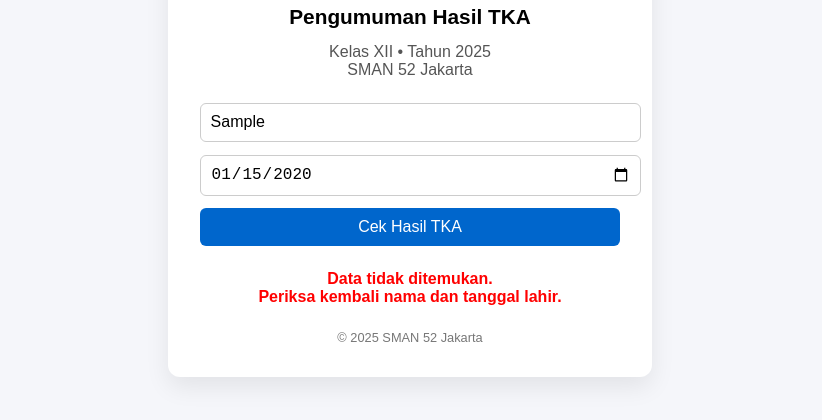
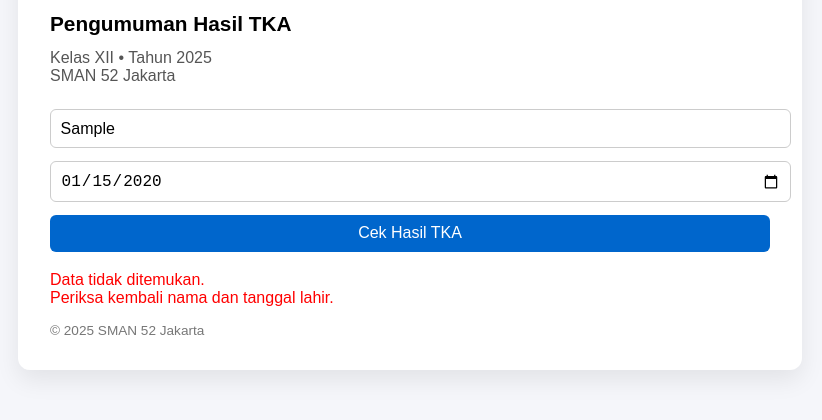
Before and after one commit to bagus256/Hasil-TKA-SMAN-52-Jakarta-Tahun-2025, a plain HTML site: page index.html in a window 1280 px wide. Both pictures are taken after typing "Sample", "2020-01-15" into the empty fields and a click on the button "Cek Hasil TKA". Shown: the part 292-712 px from the top of the page, without its empty margins (230-1052 px from the left). Drawn offline with Linux system fonts and the light colour scheme.

Commit message:
Update index.html

```diff
--- a/index.html
+++ b/index.html
@@ -1,10 +1,9 @@
-
 <!DOCTYPE html>
 <html lang="id">
 <head>
   <meta charset="UTF-8">
   <meta name="viewport" content="width=device-width, initial-scale=1.0">
-  <title>Pengumuman Hasil TKA 2025 - SMAN 52 Jakarta</title>
+  <title>Hasil TKA 2025 - SMAN 52 Jakarta</title>
 
   <style>
     body {
@@ -20,9 +19,8 @@
     .card {
       background: #ffffff;
       padding: 2rem;
-      max-width: 420px;
+      max-width: 720px;
       width: 100%;
-      text-align: center;
       border-radius: 12px;
       box-shadow: 0 10px 25px rgba(0,0,0,0.08);
     }
@@ -69,13 +67,17 @@
     }
 
     #hasil {
-      margin-top: 1.5rem;
-      font-weight: bold;
+      margin-top: 1.2rem;
+    }
+
+    .nilai {
+      border-bottom: 1px dashed #ddd;
+      padding: 0.3rem 0;
     }
 
     footer {
-      margin-top: 1.5rem;
-      font-size: 0.8rem;
+      margin-top: 1rem;
+      font-size: 0.85rem;
       color: #777;
     }
   </style>
@@ -90,47 +92,80 @@
 
     <form onsubmit="cekTKA(event)">
       <input type="text" id="nama" placeholder="Nama Lengkap" required>
-      <input type="date" id="tglLahir" required>
+      <input type="date" id="tgl" required>
       <button type="submit">Cek Hasil TKA</button>
     </form>
 
     <div id="hasil"></div>
 
-    <footer>
-      © 2025 SMAN 52 Jakarta
-    </footer>
+    <footer>© 2025 SMAN 52 Jakarta</footer>
   </div>
 
   <script>
-    const dataTKA = [
-      { nama: "ABDUL JABARUDIN", tgl: "2007-04-12", hasil: "LULUS TKA" },
-      { nama: "AISYAH DWIYANTI", tgl: "2007-08-21", hasil: "LULUS TKA" }
-    ];
+    /* =====================================================
+       DATA TKA
+       Format KEY: "NAMA|YYYY-MM-DD"
+       ===================================================== */
 
-    function cekTKA(event) {
-      event.preventDefault();
+    const DATA_TKA = {
+      "ABDUL JABARUDIN|2007-04-12": {
+        nama: "ABDUL JABARUDIN",
+        tgl: "2007-04-12",
+        nilai: {
+          "Literasi": 78,
+          "Numerasi": 82,
+          "Bahasa Inggris": 80
+        }
+      },
+      "AISYAH DWIYANTI|2007-08-21": {
+        nama: "AISYAH DWIYANTI",
+        tgl: "2007-08-21",
+        nilai: {
+          "Literasi": 85,
+          "Numerasi": 79,
+          "Bahasa Inggris": 88
+        }
+      }
+      // ⬇⬇⬇ TAMBAHKAN DATA SISWA LAIN DI SINI ⬇⬇⬇
+    };
 
-      const namaInput = document.getElementById("nama").value.trim().toUpperCase();
-      const tglInput = document.getElementById("tglLahir").value;
+    function cekTKA(e) {
+      e.preventDefault();
+
+      const nama = document.getElementById("nama").value.trim().toUpperCase();
+      const tgl = document.getElementById("tgl").value;
       const hasilDiv = document.getElementById("hasil");
 
-      const siswa = dataTKA.find(
-        s => s.nama === namaInput && s.tgl === tglInput
-      );
+      const key = nama + "|" + tgl;
 
-      if (siswa) {
+      if (!DATA_TKA[key]) {
         hasilDiv.innerHTML = `
-          NAMA: <strong>${siswa.nama}</strong><br>
-          HASIL TKA: <span style="color: green;">${siswa.hasil}</span>
-        `;
-      } else {
-        hasilDiv.innerHTML = `
-          <span style="color: red;">
+          <span style="color:red;">
             Data tidak ditemukan.<br>
             Periksa kembali nama dan tanggal lahir.
           </span>
         `;
+        return;
       }
+
+      const siswa = DATA_TKA[key];
+
+      let html = `
+        <strong>Nama:</strong> ${siswa.nama}<br>
+        <strong>Tanggal Lahir:</strong> ${siswa.tgl}
+        <hr>
+        <strong>Nilai TKA:</strong>
+      `;
+
+      for (const mapel in siswa.nilai) {
+        html += `
+          <div class="nilai">
+            <strong>${mapel}</strong>: ${siswa.nilai[mapel]}
+          </div>
+        `;
+      }
+
+      hasilDiv.innerHTML = html;
     }
   </script>
 </body>
```
